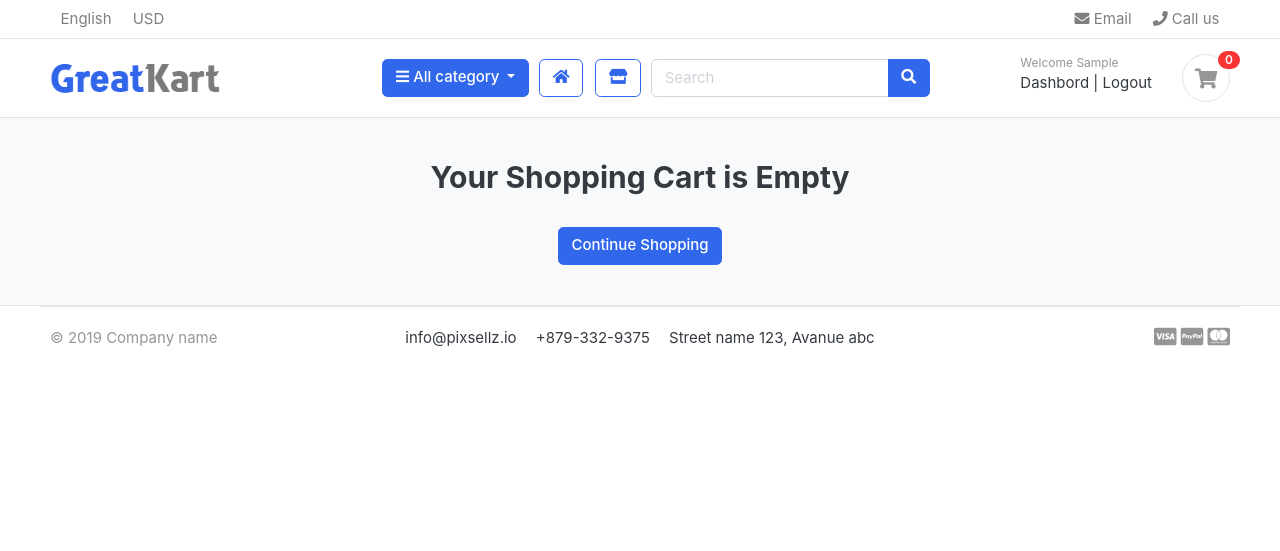
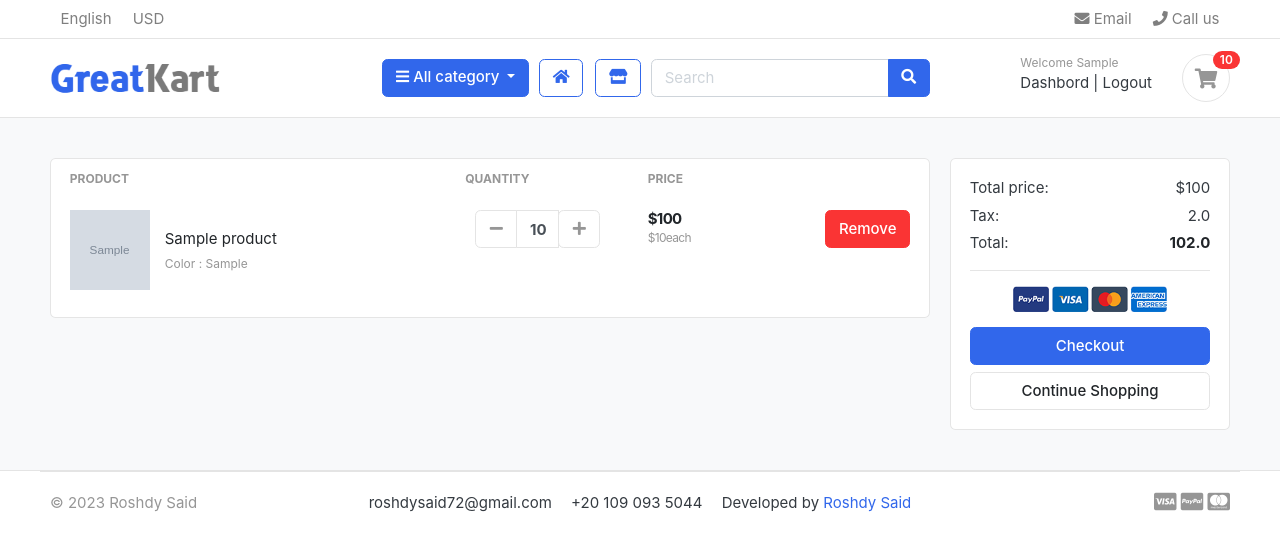
Before and after one commit to Roach72/Ecommerce-Django, a Django app: page /cart/ in a window 1280 px wide. Shown: the top 551 px of the page. Run offline with Django 3.2, Linux system fonts and the light colour scheme; a user stored in the database is signed in; tables that the repository leaves empty hold one stand-in row (values such as "Sample post"); grey boxes marked "Sample" are stand-in pictures; some libraries are stand-ins or nearby versions; some web fonts are replaced.

Commit message:
checkout

```diff
--- a/carts/context_processors.py
+++ b/carts/context_processors.py
@@ -8,7 +8,10 @@ def counter(request):
     else:
         try:
             cart = Cart.objects.filter(cart_id=_cart_id(request))
-            Cart_items = CartItem.objects.all().filter(cart=cart[:1])
+            if request.user.is_authenticated:
+                Cart_items = Cart_items = CartItem.objects.all().filter(user=request.user)
+            else:
+                Cart_items = CartItem.objects.all().filter(cart=cart[:1])
             for cart_item in Cart_items:
                 cart_count += cart_item.quantity
         except Cart.DoesNotExist:
--- a/carts/models.py
+++ b/carts/models.py
@@ -1,5 +1,6 @@
 from django.db import models
 from store.models import Product, Variation
+from accounts.models import Account
 # Create your models here.
 class Cart(models.Model):
     cart_id    = models.CharField(max_length=250, blank=True)
@@ -10,9 +11,10 @@ class Cart(models.Model):
 
 
 class CartItem(models.Model):
+    user       = models.ForeignKey(Account, on_delete=models.CASCADE, null=True)
     product    = models.ForeignKey(Product, on_delete=models.CASCADE)
     variations = models.ManyToManyField(Variation, blank=True)
-    cart       = models.ForeignKey(Cart, on_delete=models.CASCADE)
+    cart       = models.ForeignKey(Cart, on_delete=models.CASCADE, null=True)
     quantity   = models.IntegerField()
     is_active  = models.BooleanField(default=True)
 
--- a/carts/urls.py
+++ b/carts/urls.py
@@ -6,4 +6,6 @@ urlpatterns = [
     path('add_cart/<int:product_id>/', views.add_cart, name='add_cart'),
     path('remove_cart/<int:product_id>/', views.remove_cart_item, name='remove_cart'),  # تم تحديث الدالة هنا
     path('remove_cart_item/<int:product_id>/', views.remove_cart_item, name='remove_cart_item'),
+    path('checkout/', views.checkout, name='checkout'),
+
 ]
--- a/carts/views.py
+++ b/carts/views.py
@@ -1,92 +1,133 @@
 from django.shortcuts import render, redirect, get_object_or_404
 from store.models import Product, Variation
 from .models import Cart, CartItem
-from django.http import HttpResponse
+from django.contrib.auth.decorators import login_required
 from django.core.exceptions import ObjectDoesNotExist
-# Create your views here.
 
-from django.db.models import F  # هنا نقوم باستيراد F()
-
-# To add pro in cart page and get the id session
 def _cart_id(request):
-    cart =request.session.session_key
+    cart = request.session.session_key
     if not cart:
         cart = request.session.create()
+        print("New cart created:", cart)
     return cart
 
+@login_required(login_url='user_login')
+def add_cart(request, product_id):
+    current_user = request.user
+    product = Product.objects.get(id=product_id)
+
+    if current_user.is_authenticated:
+        product_variation = []
+        if request.method == 'POST':
+            for item in request.POST:
+                Key = item
+                value = request.POST[Key]
+
+                try:
+                    variation = Variation.objects.get(product=product, variation_category__iexact=Key, variation_value__iexact=value)
+                    product_variation.append(variation)
+                except Variation.DoesNotExist:
+                    pass
+
+            existing_cart_items = CartItem.objects.filter(user=current_user, product=product)
+            if existing_cart_items.exists():
+                matching_products = CartItem.objects.filter(user=current_user, product=product)
+                for cart_item in matching_products:
+                    matching_variations = cart_item.variations.all()
+                    if all(variation in matching_variations for variation in product_variation):
+                        cart_item.quantity += 1
+                        cart_item.save()
+                        return redirect('carts')
+
+            cart_item = CartItem.objects.create(product=product, quantity=1, user=current_user)
+            for item in product_variation:
+                cart_item.variations.add(item)
+            cart_item.save()
+
+            return redirect('carts')
+
+        return redirect('carts')
+
+    else:
+        product_variation = []
+        if request.method == 'POST':
+            for item in request.POST:
+                Key = item
+                value = request.POST[Key]
+
+                try:
+                    variation = Variation.objects.get(product=product, variation_category__iexact=Key, variation_value__iexact=value)
+                    product_variation.append(variation)
+                except Variation.DoesNotExist:
+                    pass
+
+            cart_id = _cart_id(request)
+            cart, created = Cart.objects.get_or_create(cart_id=cart_id)
 
 
-def add_cart(request, product_id):
-    product = Product.objects.get(id=product_id)
-    product_variation = []
+            existing_cart_items = CartItem.objects.filter(cart=cart, product=product)
+            if existing_cart_items.exists():
+                matching_products = CartItem.objects.filter(cart=cart, product=product)
+                for cart_item in matching_products:
+                    matching_variations = cart_item.variations.all()
+                    # التأكد من توافق المتغيرات للمنتجات وزيادة الكمية إن وجد توافق
+                    if all(variation in matching_variations for variation in product_variation):
+                        cart_item.quantity += 1
+                        cart_item.save()
+                        return redirect('carts')
 
-    if request.method == 'POST':
-        for item in request.POST:
-            Key = item
-            value = request.POST[Key]
+            # إذا لم يكن هناك توافق في المنتجات، أنشئ عنصرًا جديدًا في السلة
+            cart_item = CartItem.objects.create(product=product, quantity=1, cart=cart)
+            for item in product_variation:
+                cart_item.variations.add(item)
+            cart_item.save()
 
-            try:
-                variation = Variation.objects.get(product=product, variation_category__iexact=Key, variation_value__iexact=value)
-                product_variation.append(variation)
-            except:
-                pass
+            return redirect('carts')
 
-    cart = Cart.objects.get(cart_id=_cart_id(request))
-
-    existing_cart_items = CartItem.objects.filter(cart=cart, product=product)
-    if existing_cart_items.exists():
-        matching_products = CartItem.objects.filter(cart=cart, product=product)
-        for cart_item in matching_products:
-            matching_variations = cart_item.variations.all()
-            # التأكد من توافق اللون والمقاسات
-            if all(variation in matching_variations for variation in product_variation):
-                cart_item.quantity += 1
-                cart_item.save()
-                return redirect('carts')
-
-    # إذا لم يكن هناك منتج متطابق، قم بإنشاء واحد جديد
-    cart_item = CartItem.objects.create(product=product, quantity=1, cart=cart)
-    for item in product_variation:
-        cart_item.variations.add(item)
-    cart_item.save()
-
-    return redirect('carts')
+        return redirect('carts')  # يجب أن يتم توجيه المستخدم لعرض السلة بعد الانتهاء من عمليات الإضاف
 
 
 
 def remove_cart(request, product_id):
-    cart = Cart.objects.get(cart_id=_cart_id(request))
+    # هذا الكود به خطا الان مكانه ااساسي اسف واللذي اسفل هنا
     product = get_object_or_404(Product, id=product_id)
-    cart_item = CartItem.objects.get(product=product, cart=cart)
-    if cart_item.quantity > 1:
-        cart_item.quantity -= 1
-        cart_item.save()
+
+    if request.user.is_authenticated:
+        cart_items = CartItem.objects.filter(product=product, user=request.user)
     else:
-        cart_item.delete()
+        cart = Cart.objects.get(cart_id=_cart_id(request))
+        cart_items = CartItem.objects.filter(product=product, cart=cart)
+    cart_items.delete()
     return redirect('carts')
 
 def remove_cart_item(request, product_id):
-    cart = Cart.objects.get(cart_id=_cart_id(request))
     product = get_object_or_404(Product, id=product_id)
-    cart_items = CartItem.objects.filter(product=product, cart=cart)
+
+    if request.user.is_authenticated:
+        cart_items = CartItem.objects.filter(product=product, user=request.user)
+    else:
+        cart = Cart.objects.get(cart_id=_cart_id(request))
+        cart_items = CartItem.objects.filter(product=product, cart=cart)
 
     if cart_items.exists():
-        cart_item = cart_items.first()
-        if cart_item.quantity > 1:
-            cart_item.quantity -= 1
-            cart_item.save()
+        cart_items = cart_items.first()  # اختر أول عنصر أو طور الخوارزمية بحسب ما تحتاج
+        if cart_items.quantity > 1:
+            cart_items.quantity -= 1
+            cart_items.save()
         else:
-            cart_item.delete()
+            cart_items.delete()
     return redirect('carts')
-
 
 def carts(request, total=0, quantity=0, cart_item=None):
     cart_items = []
     try:
         tax = 0
         grand_total = 0
-        cart = Cart.objects.get(cart_id=_cart_id(request))
-        cart_items = CartItem.objects.filter(cart=cart, is_active=True)
+        if request.user.is_authenticated:
+            cart_items = CartItem.objects.filter(user=request.user, is_active=True)
+        else:
+            cart = Cart.objects.get(cart_id=_cart_id(request))
+            cart_items = CartItem.objects.filter(cart=cart, is_active=True)
         for item in cart_items:  # تغيير اسم المتغير هنا
             total += (item.product.price * item.quantity)
             quantity += item.quantity
@@ -102,3 +143,30 @@ def carts(request, total=0, quantity=0, cart_item=None):
         'grand_total' : grand_total,
     }
     return render(request, 'store/carts.html', context)
+
+@login_required(login_url='user_login')
+def checkout(request, total=0, quantity=0, cart_item=None):
+    cart_items = []
+    try:
+        tax = 0
+        grand_total = 0
+        if request.user.is_authenticated:
+            cart_items = CartItem.objects.filter(user=request.user, is_active=True)
+        else:
+            cart = Cart.objects.get(cart_id=_cart_id(request))
+            cart_items = CartItem.objects.filter(cart=cart, is_active=True)
+        for item in cart_items:  # تغيير اسم المتغير هنا
+            total += (item.product.price * item.quantity)
+            quantity += item.quantity
+        tax = (2 * total)/100
+        grand_total = total + tax
+    except ObjectDoesNotExist:
+        pass
+    context = {
+        'total': total,
+        'quantity': quantity,
+        'cart_items': cart_items,
+        'tax' : tax,
+        'grand_total' : grand_total,
+    }
+    return render(request, 'store/checkout.html', context)
--- a/templates/includse/footer.html
+++ b/templates/includse/footer.html
@@ -4,12 +4,12 @@
 	<div class="container">
 		<section class="footer-bottom border-top row">
 			<div class="col-md-2">
-				<p class="text-muted"> &copy 2019 Company name </p>
+				<p class="text-muted">&copy 2023 Roshdy Said </p>
 			</div>
 			<div class="col-md-8 text-md-center">
-				<span  class="px-2">info@pixsellz.io</span>
-				<span  class="px-2">+879-332-9375</span>
-				<span  class="px-2">Street name 123, Avanue abc</span>
+				<span  class="px-2">roshdysaid72@gmail.com</span>
+				<span  class="px-2">+20 109 093 5044</span>
+				<span  class="px-2">Developed by<span class="text-primary fw-bold fst-italic"> Roshdy Said</span></span>
 			</div>
 			<div class="col-md-2 text-md-right text-muted">
 				<i class="fab fa-lg fa-cc-visa"></i>
--- a/templates/store/carts.html
+++ b/templates/store/carts.html
@@ -18,8 +18,8 @@
                 <thead class="text-muted">
                 <tr class="small text-uppercase">
                     <th scope="col">Product</th>
-                    <th scope="col" width="120">Quantity</th>
-                    <th scope="col" width="120">Price</th>
+                    <th scope="col" width="100">Quantity</th>
+                    <th scope="col" width="100">Price</th>
                     <th scope="col" class="text-right" width="200"> </th>
                 </tr>
                 </thead>
@@ -94,7 +94,7 @@
                     <p class="text-center mb-3">
                         <img src="{% static './images/misc/payments.png' %}" height="26">
                     </p>
-                    <a href="./place-order.html" class="btn btn-primary btn-block"> Checkout </a>
+                    <a href="{% url 'checkout' %}" class="btn btn-primary btn-block"> Checkout </a>
                     <a href="{% url 'store' %}" class="btn btn-light btn-block">Continue Shopping</a>
                 </div>
             </div>
```
Also changed, not shown: accounts/views.py (+14 -0 lines), templates/store/checkout.html (added, +118 -0 lines), carts/migrations/0003_cartitem_user_alter_cartitem_cart.py (added).
